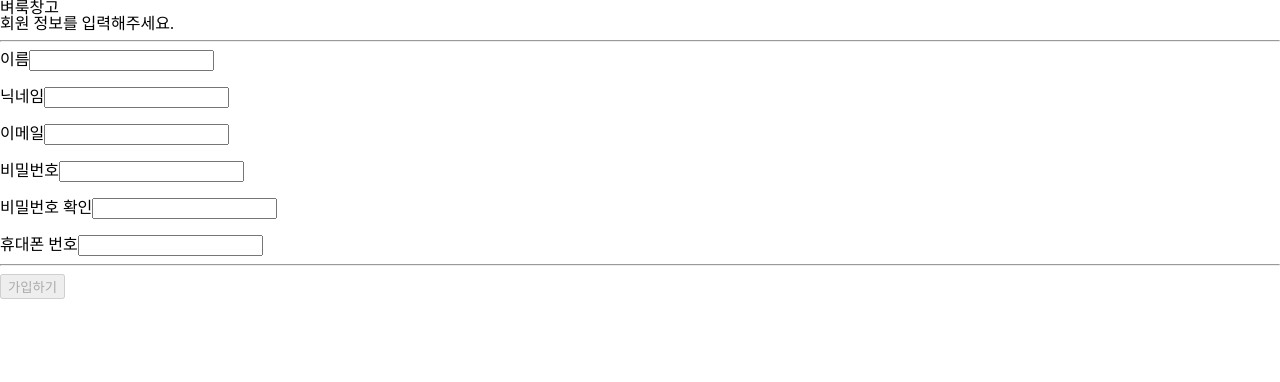
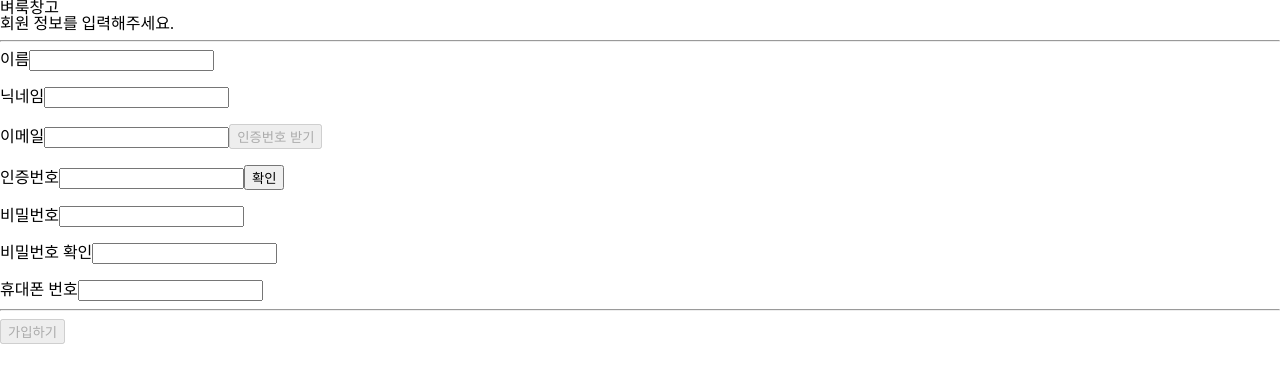
Before and after one commit to DongExxn/Flea-Store-Frontend, a React (Create React App) app: page /register in a window 1280 px wide. Shown: the top 382 px of the page. Built offline with nearby package versions, Linux system fonts and the light colour scheme.

Commit message:
이메일 인증코드 추가

```diff
--- a/src/pages/Home/Register.jsx
+++ b/src/pages/Home/Register.jsx
@@ -8,6 +8,8 @@ const Register = () => {
     const [name, setName] = useState("")
     const [nick, setNick] = useState("")
     const [email, setEmail] = useState("")
+    const [serverCode, setServerCode] = useState("")
+    const [code, setCode] = useState("")
     const [pwd, setPwd] = useState("")
     const [pwdConfirm, setPwdConfirm] = useState("")
     const [num, setNum] = useState("")
@@ -15,15 +17,17 @@ const Register = () => {
     const [nameMsg, setNameMsg] = useState("")
     const [nickMsg, setNickMsg] = useState("")
     const [emailMsg, setEmailMsg] = useState("")
+    const [codeConfirmMsg, setCodeConfirmMsg] = useState("")
     const [pwdConfirmMsg, setPwdConfirmMsg] = useState("")
     const [numMsg, setNumMsg] = useState("")
 
-    const [isName, setIsName] = useState(false)
-    const [isNick, setIsNick] = useState(false)
-    const [isEmail, setIsEmail] = useState(false)
-    const [ispwd, setIsPwd] = useState(false)
-    const [isConfirm, setIsConfirm] = useState(false)
-    const [isNum , setIsNum] = useState(false)
+    const [isName, setIsName] = useState(true)
+    const [isNick, setIsNick] = useState(true)
+    const [isEmail, setIsEmail] = useState(true)
+    const [isCode, setIsCode] = useState(true)
+    const [ispwd, setIsPwd] = useState(true)
+    const [isConfirm, setIsConfirm] = useState(true)
+    const [isNum , setIsNum] = useState(true)
 
     useEffect(() => {
         setPwdConfirm("")
@@ -75,29 +79,57 @@ const Register = () => {
 
         if(email.length < 2){
             setEmailMsg("이메일을 입력해주세요.")
-            isEmail(true)
+            setIsEmail(true)
         }
         else{
             if(regex.test(email) === false){
                 setEmailMsg("정확한 이메일 형식으로 입력해주세요.")
-                isEmail(true)
+                setIsEmail(true)
             }
             else{
                 axios.get(url)
                 .then((response)=>{
                     if(response.message === '사용 가능한 이메일입니다.'){
                         setEmailMsg("사용 가능한 이메일입니다.")
-                        isEmail(false)
+                        setIsEmail(false)
                     }
                     else{
                         setEmailMsg("이미 존재하는 이메일입니다.")
-                        isEmail(true)
+                        setIsEmail(true)
                     }
                 })
                 .catch((error)=>{
                     console.log("email api error")
                 })
             }
+        }
+    }
+
+    const emailButtonHandler = () => {
+        let url = "http://localhost:8080/auth/users/send-" + email
+
+        axios.get(url)
+        .then(response => {
+            setServerCode(response.data)
+        })
+        .catch(error => {
+            console.log("email auth code error")
+        })
+    }
+
+    const codeHandler = (event) => {
+        setCode(event.target.value)
+    }
+
+    const codeButtonHandler = () => {
+        console.log("in")
+        if(code === serverCode){
+            setCodeConfirmMsg("인증번호 확인이 완료되었습니다")
+            setIsCode(false)
+        }
+        else{
+            setCodeConfirmMsg("발급된 인증번호와 다릅니다")
+            setIsCode(true)
         }
     }
 
@@ -185,8 +217,13 @@ const Register = () => {
                 <input type="text" name="nick" onChange={nickHandeler}></input><br />
                 <span>{nickMsg}</span><br />
                 <label for="email">이메일</label>
-                <input type="text" name="email" onChange={emailHandeler}></input><br />
+                <input type="text" name="email" onChange={emailHandeler}></input>
+                <input type="button" value = "인증번호 받기" onClick={emailButtonHandler} disabled={isEmail}/><br />
                 <span>{emailMsg}</span><br />
+                <label for="code">인증번호</label>
+                <input type="text" onChange ={codeHandler} onClick={codeButtonHandler}/>
+                <input type="button" value="확인"/><br />
+                <span>{codeConfirmMsg}</span><br />
                 <label for="pwd">비밀번호</label>
                 <input type="password" name="pwd" onChange={pwdHandeler}></input><br /><br />
                 <label for="rePwd">비밀번호 확인</label>
@@ -198,7 +235,7 @@ const Register = () => {
             </div>
             <div>
                 <hr/>
-                <button onClick={buttonHandler} disabled={!(isName&&isNick&&ispwd&&isConfirm&&isEmail&&isNum)}>가입하기</button>
+                <button onClick={buttonHandler} disabled={(isName&&isNick&&ispwd&&isConfirm&&isEmail&&isCode&&isNum)}>가입하기</button>
             </div>
         </div>
     );
```
